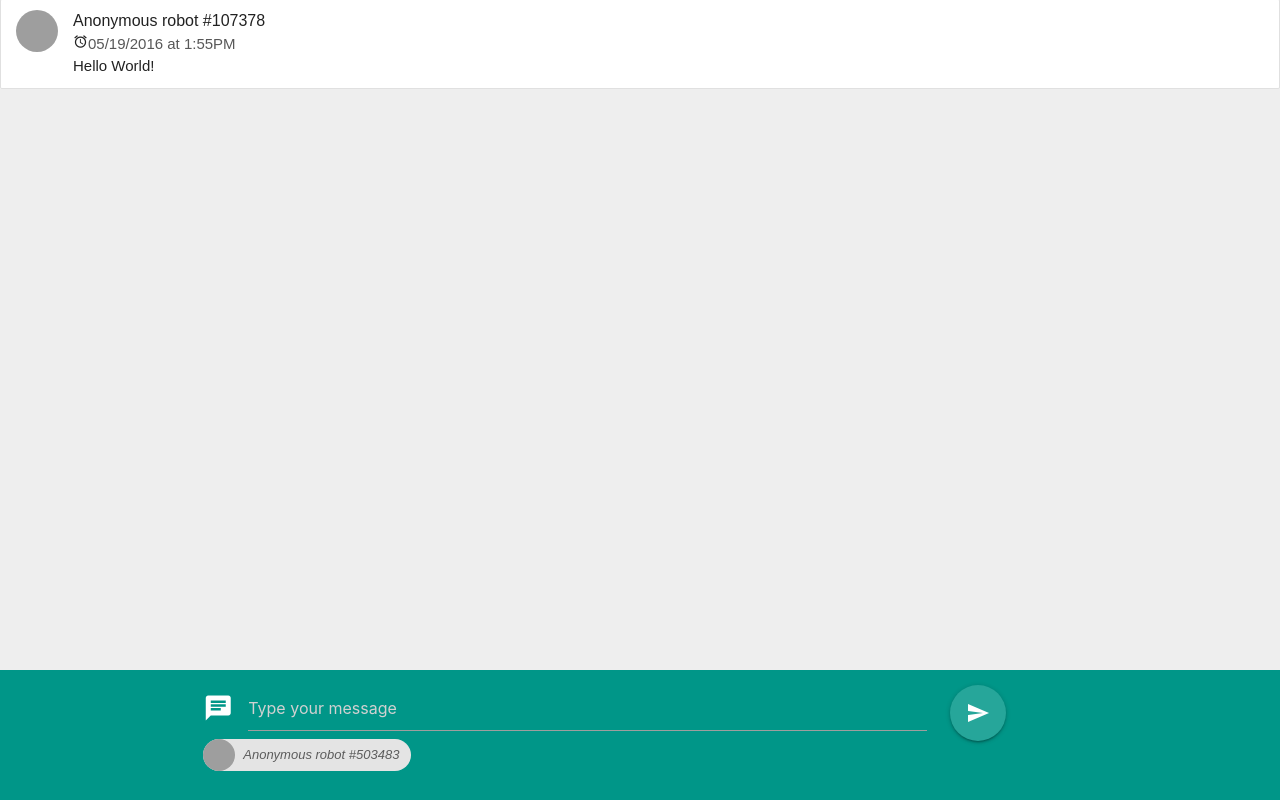
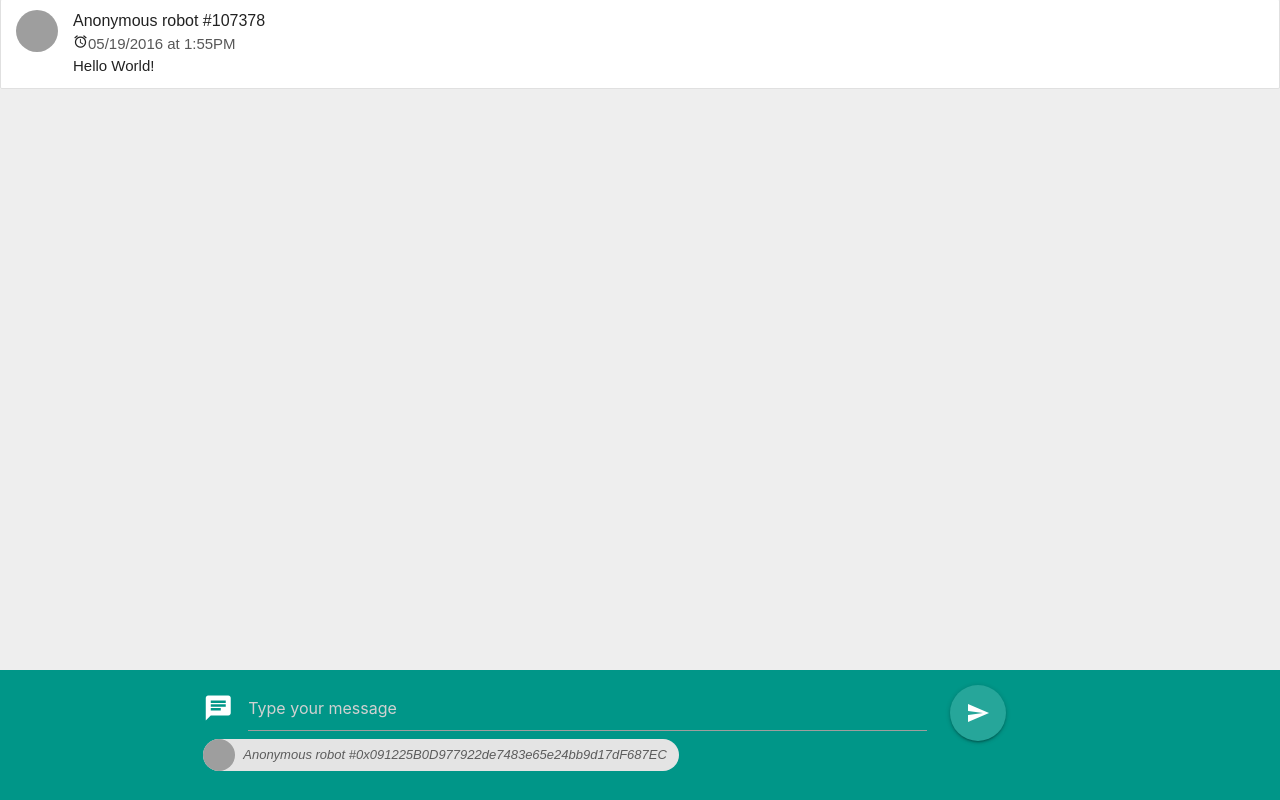
Before and after one commit to shundev/dapp-boilerplate, a React (Vite) app: page / in a window 1280 px wide. Built offline with nearby package versions, Linux system fonts and the light colour scheme; grey boxes are pictures that could not be loaded.

Commit message:
props&state

```diff
--- a/package.json
+++ b/package.json
@@ -13,6 +13,7 @@
   "author": "Shunsuke(http://shunsuke.me/blog-ja)",
   "license": "MIT",
   "dependencies": {
+    "prop-types": "^15.6.1",
     "react": "^16.4.0",
     "react-dom": "^16.4.0",
     "react-hot-loader": "^4.2.0"
--- a/src/App.js
+++ b/src/App.js
@@ -1,15 +1,29 @@
 import React, { Component } from 'react'
+import PropTypes from 'prop-types'
+
 import ChatInput from './ChatInput'
 import ChatHistory from './ChatHistory'
 
 // import './App.styl'
 
 class App extends Component {
+  constructor(props) {
+    super(props)
+    this.state = {
+      userAddress: "0x091225B0D977922de7483e65e24bb9d17dF687EC",
+      history: [],
+    }
+  }
+
+  sendMessage(message) {
+    console.log("sendMessage", message)
+  }
+
   render() {
     return (
       <div className="App">
-        <ChatHistory />
-        <ChatInput />
+        <ChatHistory history={ this.state.history } />
+        <ChatInput userAddress={ this.state.userAddress } sendMessage={ this.sendMessage } />
       </div>
     );
   }
--- a/src/ChatHistory.js
+++ b/src/ChatHistory.js
@@ -1,4 +1,5 @@
 import React from 'react'
+import PropTypes from 'prop-types'
 
 import './ChatHistory.styl'
 
@@ -20,3 +21,7 @@ export default class ChatHistory extends React.Component {
     )
   }
 }
+
+ChatHistory.propTypes = {
+  history: PropTypes.arrayOf(PropTypes.string),
+}
--- a/src/ChatInput.js
+++ b/src/ChatInput.js
@@ -1,9 +1,12 @@
 import React from 'react'
+import PropTypes from 'prop-types'
 
 import './ChatInput.styl'
 
 export default class ChatInput extends React.Component {
   render() {
+      const imgURL = "//robohash.org/" + this.props.userAddress + "?set=set2&bgset=bg2&size=70x70"
+
       return (
         <footer className="teal">
           <form className="container">
@@ -12,8 +15,8 @@ export default class ChatInput extends React.Component {
                 <i className="prefix material-icons">chat</i>
                 <input type="text" placeholder="Type your message" />
                 <span className="chip left">
-                  <img src="//robohash.org/503483?set=set2&bgset=bg2&size=70x70" />
-                  <span>Anonymous robot #503483</span>
+                  <img src={ imgURL } />
+                  <span>Anonymous robot #{ this.props.userAddress }</span>
                 </span>
               </div>
               <div className="input-field col s2">
@@ -27,3 +30,8 @@ export default class ChatInput extends React.Component {
       )
   }
 }
+
+ChatInput.propTypes = {
+  userAddress: PropTypes.string,
+  sendMessage: PropTypes.func,
+}
```
Also changed, not shown: 1 other file (tests, documents, lock files or other folders).
